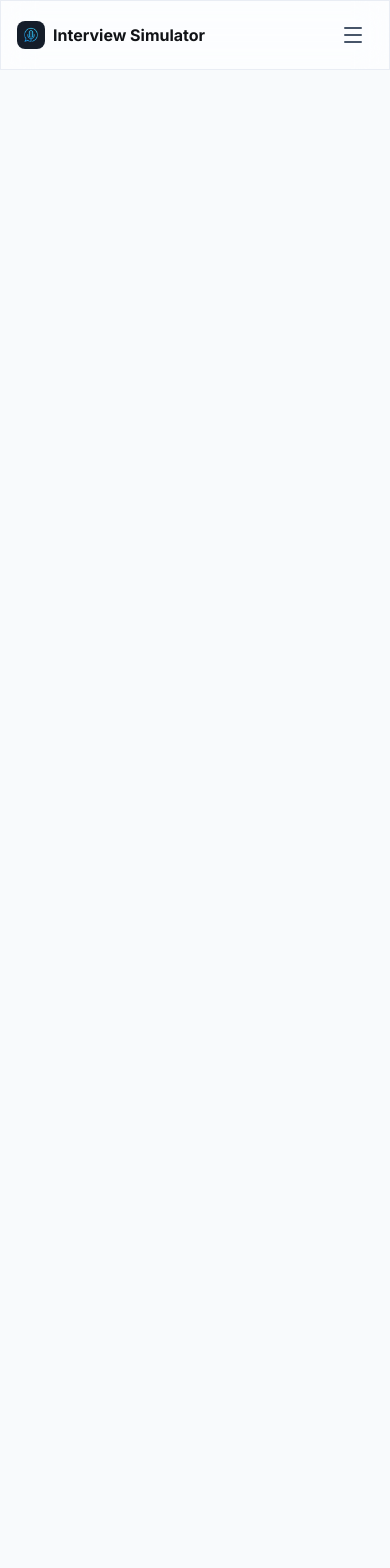
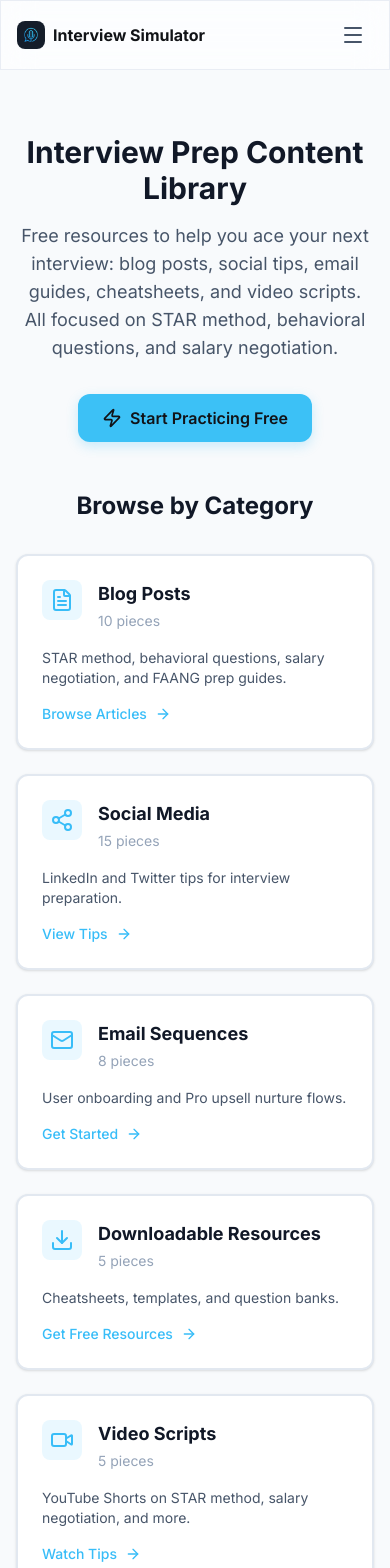
Before and after one commit to codeswiftr/interview-simulator, a React (Vite) app in the folder frontend/: page /content in a window 390 px wide. Shown: the top 1568 px of the page. Before the commit the page ends 844 px from the top, so only its background shows below. Built offline with nearby package versions, Linux system fonts and the light colour scheme; no server answers.

Commit message:
feat(content): add ContentPage and page meta hook

```diff
--- a/frontend/src/App.tsx
+++ b/frontend/src/App.tsx
@@ -20,6 +20,7 @@ import ResetPasswordPage from './pages/ResetPasswordPage';
 import AffiliatePage from './pages/AffiliatePage';
 import VerifyEmailPage from './pages/VerifyEmailPage';
 import PricingPage from './pages/PricingPage';
+import ContentPage from './pages/ContentPage';
 
 // Lazy load heavier pages for code splitting
 const DashboardPage = lazy(() => import('./pages/DashboardPage'));
@@ -69,6 +70,7 @@ function App() {
                   <Route path="/verify-email" element={<VerifyEmailPage />} />
                   <Route path="/pricing" element={<PricingPage />} />
                   <Route path="/affiliates" element={<AffiliatePage />} />
+                  <Route path="/content" element={<ContentPage />} />
                   <Route path="/blog" element={<BlogListPage />} />
                   <Route path="/blog/:slug" element={<BlogPostPage />} />
                   {/* Public shared interview view - no auth required */}
--- a/frontend/src/components/layout/Footer.tsx
+++ b/frontend/src/components/layout/Footer.tsx
@@ -29,6 +29,12 @@ export default function Footer() {
           {/* Links */}
           <nav className="flex items-center gap-6 text-sm">
             <Link
+              to="/content"
+              className="text-text-secondary hover:text-electric-blue transition-colors font-medium"
+            >
+              Content Library
+            </Link>
+            <Link
               to="/affiliates"
               className="text-text-secondary hover:text-electric-blue transition-colors font-medium"
             >
--- /dev/null
+++ b/frontend/src/hooks/usePageMeta.ts
@@ -0,0 +1,53 @@
+/**
+ * usePageMeta - Update document title and meta description for SEO
+ *
+ * Use in page components to set page-specific meta tags.
+ * Restores previous values on unmount.
+ */
+import { useEffect } from 'react';
+
+interface PageMeta {
+  title: string;
+  description?: string;
+  ogTitle?: string;
+  ogDescription?: string;
+}
+
+export function usePageMeta({ title, description, ogTitle, ogDescription }: PageMeta): void {
+  useEffect(() => {
+    const prevTitle = document.title;
+    const prevDesc = document.querySelector('meta[name="description"]')?.getAttribute('content');
+    const prevOgTitle = document.querySelector('meta[property="og:title"]')?.getAttribute('content');
+    const prevOgDesc = document.querySelector('meta[property="og:description"]')?.getAttribute('content');
+
+    document.title = title;
+    if (description) {
+      const metaDesc = document.querySelector('meta[name="description"]');
+      if (metaDesc) metaDesc.setAttribute('content', description);
+    }
+    if (ogTitle) {
+      const metaOgTitle = document.querySelector('meta[property="og:title"]');
+      if (metaOgTitle) metaOgTitle.setAttribute('content', ogTitle);
+    }
+    if (ogDescription) {
+      const metaOgDesc = document.querySelector('meta[property="og:description"]');
+      if (metaOgDesc) metaOgDesc.setAttribute('content', ogDescription);
+    }
+
+    return () => {
+      document.title = prevTitle;
+      if (description && prevDesc) {
+        const metaDesc = document.querySelector('meta[name="description"]');
+        if (metaDesc) metaDesc.setAttribute('content', prevDesc);
+      }
+      if (ogTitle && prevOgTitle) {
+        const metaOgTitle = document.querySelector('meta[property="og:title"]');
+        if (metaOgTitle) metaOgTitle.setAttribute('content', prevOgTitle);
+      }
+      if (ogDescription && prevOgDesc) {
+        const metaOgDesc = document.querySelector('meta[property="og:description"]');
+        if (metaOgDesc) metaOgDesc.setAttribute('content', prevOgDesc);
+      }
+    };
+  }, [title, description, ogTitle, ogDescription]);
+}
--- /dev/null
+++ b/frontend/src/pages/ContentPage.tsx
@@ -0,0 +1,196 @@
+import { useEffect } from 'react';
+import { Link } from 'react-router-dom';
+import { FileText, Share2, Mail, Download, Video, ArrowRight, Zap } from 'lucide-react';
+import { Card } from '../components/ui/Card';
+import { usePageMeta } from '../hooks/usePageMeta';
+
+const CONTENT_CATEGORIES = [
+  {
+    id: 'blog',
+    title: 'Blog Posts',
+    description: 'STAR method, behavioral questions, salary negotiation, and FAANG prep guides.',
+    count: 10,
+    href: '/blog',
+    icon: FileText,
+    cta: 'Browse Articles',
+  },
+  {
+    id: 'social',
+    title: 'Social Media',
+    description: 'LinkedIn and Twitter tips for interview preparation.',
+    count: 15,
+    href: '/blog',
+    icon: Share2,
+    cta: 'View Tips',
+  },
+  {
+    id: 'email',
+    title: 'Email Sequences',
+    description: 'User onboarding and Pro upsell nurture flows.',
+    count: 8,
+    href: '/register',
+    icon: Mail,
+    cta: 'Get Started',
+  },
+  {
+    id: 'downloads',
+    title: 'Downloadable Resources',
+    description: 'Cheatsheets, templates, and question banks.',
+    count: 5,
+    href: '/register?plan=pro',
+    icon: Download,
+    cta: 'Get Free Resources',
+  },
+  {
+    id: 'video',
+    title: 'Video Scripts',
+    description: 'YouTube Shorts on STAR method, salary negotiation, and more.',
+    count: 5,
+    href: '/blog',
+    icon: Video,
+    cta: 'Watch Tips',
+  },
+];
+
+const PAGE_TITLE = 'Interview Prep Content Library | CareerSwiftr Interview Simulator';
+const PAGE_DESC =
+  'Free interview preparation content: blog posts, social tips, email guides, downloadable cheatsheets, and video scripts. STAR method, behavioral questions, salary negotiation.';
+
+export default function ContentPage() {
+  usePageMeta({
+    title: PAGE_TITLE,
+    description: PAGE_DESC,
+    ogTitle: PAGE_TITLE,
+    ogDescription: PAGE_DESC,
+  });
+
+  // JSON-LD structured data for search engines
+  useEffect(() => {
+    const script = document.createElement('script');
+    script.type = 'application/ld+json';
+    script.textContent = JSON.stringify({
+      '@context': 'https://schema.org',
+      '@type': 'CollectionPage',
+      name: 'Interview Prep Content Library',
+      description: PAGE_DESC,
+      url: typeof window !== 'undefined' ? `${window.location.origin}/content` : 'https://app.codeswiftr.com/content',
+      provider: {
+        '@type': 'Organization',
+        name: 'CareerSwiftr',
+        url: 'https://app.codeswiftr.com',
+      },
+      mainEntity: {
+        '@type': 'ItemList',
+        numberOfItems: 50,
+        itemListElement: CONTENT_CATEGORIES.map((cat, i) => ({
+          '@type': 'ListItem',
+          position: i + 1,
+          name: cat.title,
+          description: cat.description,
+        })),
+      },
+    });
+    document.head.appendChild(script);
+    return () => script.remove();
+  }, []);
+
+  return (
+    <div className="min-h-screen bg-surface-primary">
+      {/* Hero */}
+      <section className="relative pt-16 sm:pt-20 pb-12 sm:pb-16 overflow-hidden">
+        <div className="absolute top-0 left-0 w-full h-full overflow-hidden -z-10">
+          <div className="absolute top-[-10%] right-[-5%] w-[400px] h-[400px] rounded-full bg-electric-blue/15 dark:bg-electric-blue/10 blur-[80px]" />
+          <div className="absolute bottom-[-20%] left-[-10%] w-[500px] h-[500px] rounded-full bg-[#FF6B9D]/10 dark:bg-[#FF6B9D]/5 blur-[100px]" />
+        </div>
+
+        <div className="container mx-auto px-4 sm:px-6 text-center">
+          <h1 className="text-3xl sm:text-4xl lg:text-5xl font-bold mb-4 text-text-primary">
+            Interview Prep Content Library
+          </h1>
+          <p className="text-lg text-text-secondary max-w-2xl mx-auto mb-8">
+            Free resources to help you ace your next interview: blog posts, social tips, email guides,
+            cheatsheets, and video scripts. All focused on STAR method, behavioral questions, and
+            salary negotiation.
+          </p>
+          <Link
+            to="/register"
+            className="btn-primary inline-flex items-center justify-center gap-2"
+          >
+            <Zap className="w-5 h-5" />
+            Start Practicing Free
+          </Link>
+        </div>
+      </section>
+
+      {/* Content Categories */}
+      <section className="pb-16 sm:pb-24">
+        <div className="container mx-auto px-4 sm:px-6">
+          <h2 className="text-2xl font-bold text-text-primary mb-8 text-center">
+            Browse by Category
+          </h2>
+          <div className="grid grid-cols-1 md:grid-cols-2 lg:grid-cols-3 gap-6 max-w-5xl mx-auto">
+            {CONTENT_CATEGORIES.map((cat) => {
+              const Icon = cat.icon;
+              return (
+                <Card key={cat.id} className="p-6 border-2 border-border-light hover:border-electric-blue/30 transition-colors">
+                  <div className="flex items-start gap-4 mb-4">
+                    <div className="p-2 rounded-lg bg-electric-blue/10">
+                      <Icon className="w-6 h-6 text-electric-blue" />
+                    </div>
+                    <div>
+                      <h3 className="text-lg font-bold text-text-primary">{cat.title}</h3>
+                      <span className="text-sm text-text-tertiary">{cat.count} pieces</span>
+                    </div>
+                  </div>
+                  <p className="text-text-secondary text-sm mb-4">{cat.description}</p>
+                  <Link
+                    to={cat.href}
+                    className="text-electric-blue flex items-center gap-2 text-sm font-medium hover:underline"
+                  >
+                    {cat.cta}
+                    <ArrowRight className="w-4 h-4" />
+                  </Link>
+                </Card>
+              );
+            })}
+          </div>
+        </div>
+      </section>
+
+      {/* Lead Magnet CTA */}
+      <section className="py-16 bg-surface-secondary border-y border-border-light">
+        <div className="container mx-auto px-4 sm:px-6 text-center">
+          <h2 className="text-2xl font-bold text-text-primary mb-4">
+            Get 50 Behavioral Interview Questions (Free)
+          </h2>
+          <p className="text-text-secondary mb-6 max-w-xl mx-auto">
+            Download our cheatsheet with example answers. Perfect for preparing your STAR stories.
+          </p>
+          <Link
+            to="/register?plan=pro"
+            className="btn-primary inline-flex items-center justify-center gap-2"
+          >
+            <Download className="w-5 h-5" />
+            Download Free Resource
+          </Link>
+        </div>
+      </section>
+
+      {/* Final CTA */}
+      <section className="py-16 sm:py-24">
+        <div className="container mx-auto px-4 sm:px-6 text-center">
+          <h2 className="text-2xl font-bold text-text-primary mb-4">
+            Practice With AI Feedback
+          </h2>
+          <p className="text-text-secondary mb-6 max-w-xl mx-auto">
+            Content helps you prepare. Practice with Interview Simulator to get real-time feedback
+            before your interview.
+          </p>
+          <Link to="/register" className="btn-primary">
+            Start Free Trial
+          </Link>
+        </div>
+      </section>
+    </div>
+  );
+}
```
Also changed, not shown: 2 other files (tests, documents, lock files or other folders).
